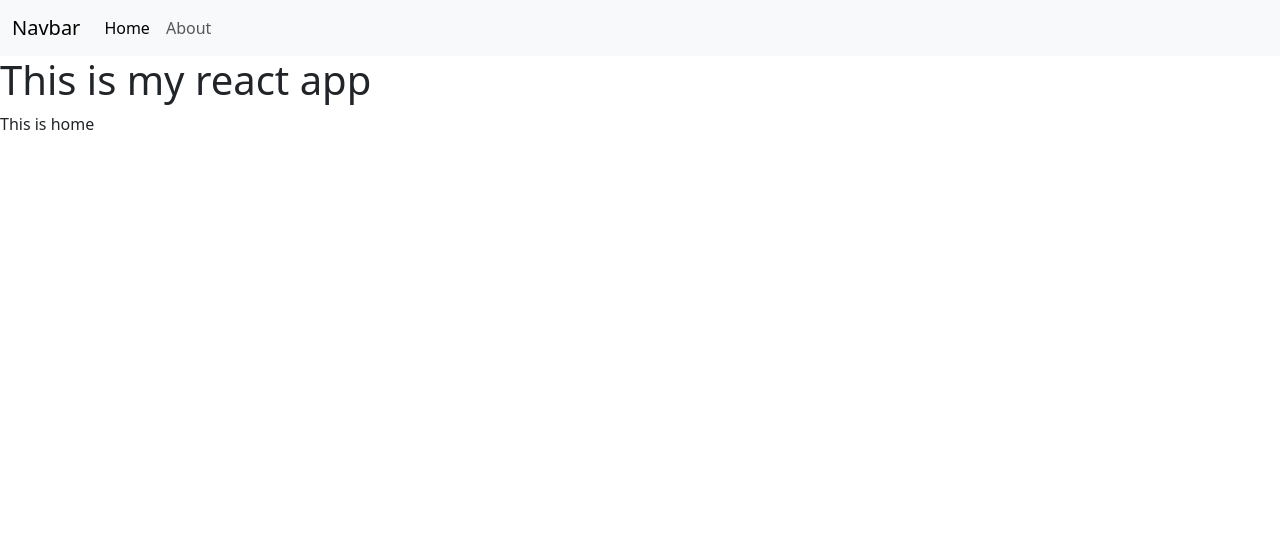
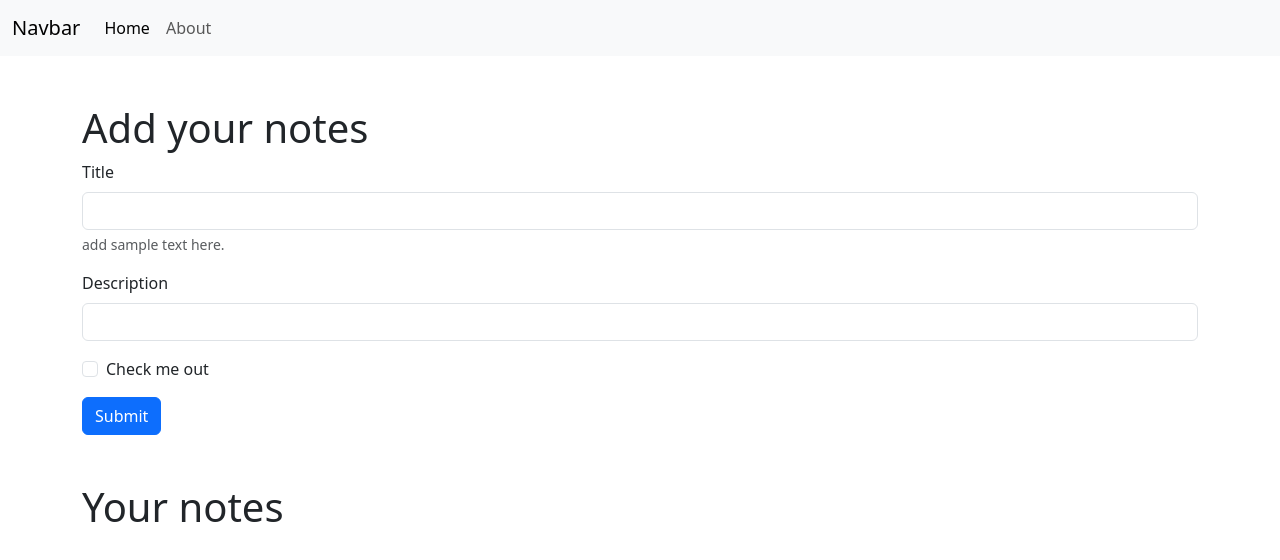
Before and after one commit to Kevin-P2113/iNotebook, a React (Vite) app: page / in a window 1280 px wide. Shown: the top 560 px of the page. Built offline with nearby package versions, Linux system fonts and the light colour scheme.

Commit message:
added notes form

```diff
--- a/src/App.jsx
+++ b/src/App.jsx
@@ -11,7 +11,6 @@ function App() {
     <>
       <NoteState>
         <Navbar></Navbar>
-        <h1>This is my react app</h1>
         <Outlet></Outlet>
       </NoteState>
     </>
@@ -19,3 +18,7 @@ function App() {
 }
 
 export default App;
+
+
+// Note : props are read only and cannot be modified by child components that they are passed to
+// to update a prop you have to send a method that updates the prop for the child
--- a/src/components/Home.jsx
+++ b/src/components/Home.jsx
@@ -1,9 +1,55 @@
-import React from 'react'
+import React from "react";
 
 function Home() {
   return (
-    <div>This is home</div>
-  )
+    <>
+      <div className="container my-5">
+        <h1>Add your notes</h1>
+        <form>
+          <div className="mb-3">
+            <label htmlFor="exampleInputEmail1" className="form-label">
+              Title
+            </label>
+            <input
+              type="text"
+              className="form-control"
+              id="exampleInputEmail1"
+              aria-describedby="emailHelp"
+            />
+            <div id="emailHelp" className="form-text">
+              add sample text here.
+            </div>
+          </div>
+          <div className="mb-3">
+            <label htmlFor="exampleInputPassword1" className="form-label">
+              Description
+            </label>
+            <input
+              type="text"
+              className="form-control"
+              id="exampleInputPassword1"
+            />
+          </div>
+          <div className="mb-3 form-check">
+            <input
+              type="checkbox"
+              className="form-check-input"
+              id="exampleCheck1"
+            />
+            <label className="form-check-label" htmlFor="exampleCheck1">
+              Check me out
+            </label>
+          </div>
+          <button type="submit" className="btn btn-primary">
+            Submit
+          </button>
+        </form>
+      </div>
+      <div className="container">
+        <h1>Your notes</h1>
+      </div>
+    </>
+  );
 }
 
-export default Home
+export default Home;
--- a/src/components/Navbar.jsx
+++ b/src/components/Navbar.jsx
@@ -1,6 +1,12 @@
-import React from "react";
+import React, { useState } from "react";
 import { Link } from "react-router-dom";
+import { useEffect } from "react";
+import { useLocation } from "react-router-dom";
 const Navbar = () => {
+  const location = useLocation();
+  useEffect(()=>{
+    console.log(location.pathname);
+  },[location]);
   return (
     <>
       <nav className="navbar navbar-expand-lg bg-body-tertiary">
@@ -22,12 +28,12 @@ const Navbar = () => {
           <div className="collapse navbar-collapse" id="navbarSupportedContent">
             <ul className="navbar-nav me-auto mb-2 mb-lg-0">
               <li className="nav-item">
-                <Link className="nav-link active" to={`/`}>
+                <Link className={`nav-link ${location.pathname=="/"?"active":""}`} to={`/`}>
                   Home
                 </Link>
               </li>
               <li className="nav-item">
-                <Link className="nav-link" to={`/about/`}>
+                <Link className={`nav-link ${location.pathname=="/about/"?"active":""}`} to={`/about/`}>
                   About
                 </Link>
               </li>
```
